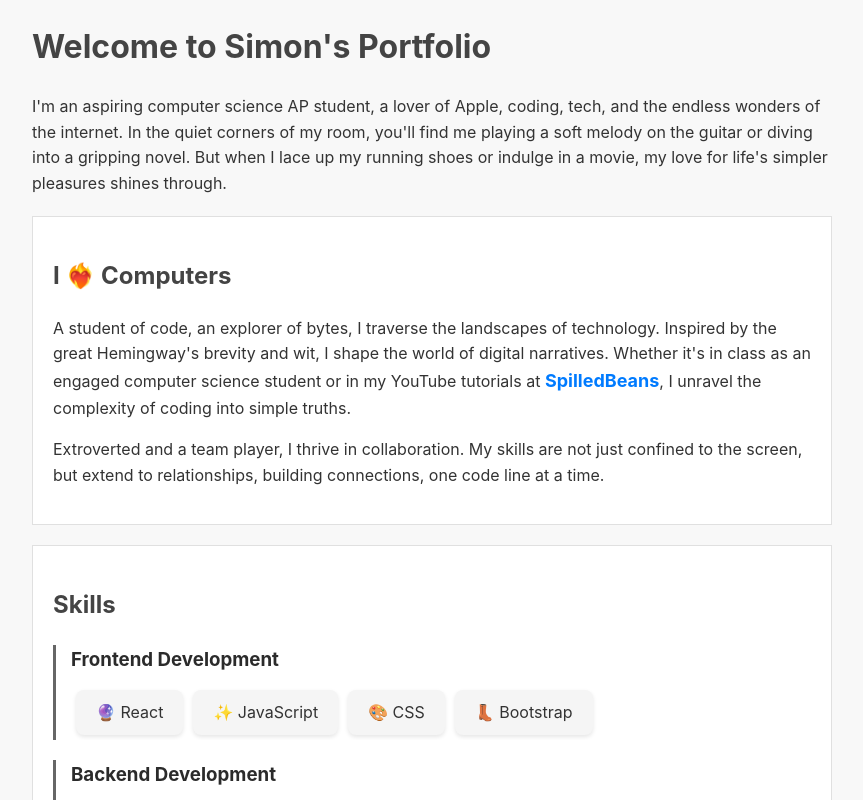
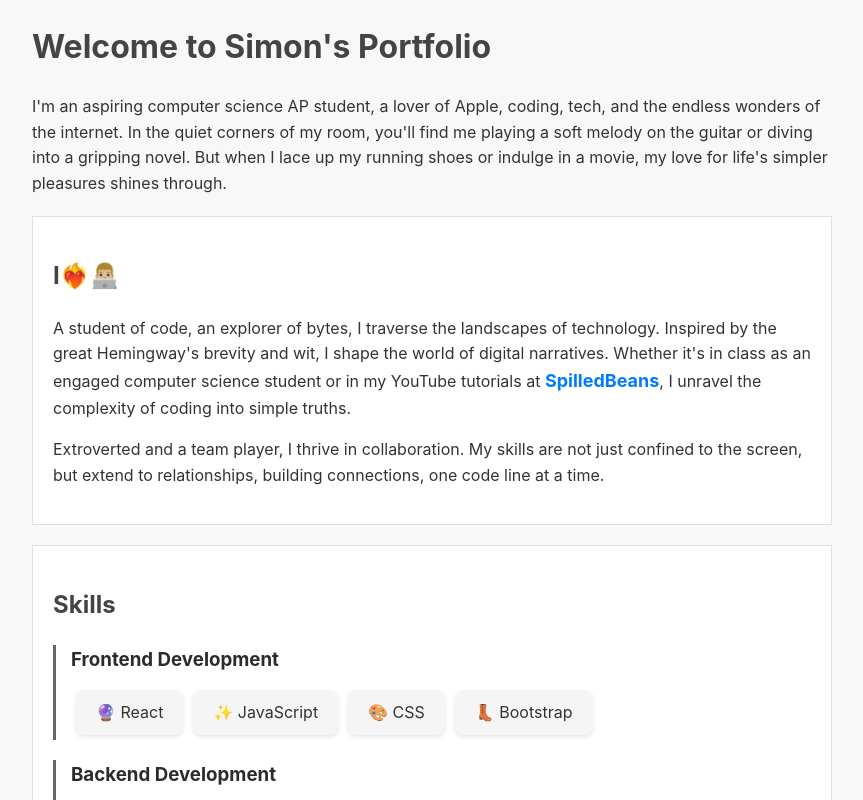
Before and after one commit to orskoven/orskoven.github.io, a React (Create React App) app: page / in a window 1280 px wide. Shown: the top 800 px of the page, without its empty margins (208-1071 px from the left). Built offline with nearby package versions, Linux system fonts and the light colour scheme.

Commit message:
Update AboutMe.js

```diff
--- a/src/AboutMe.js
+++ b/src/AboutMe.js
@@ -1,7 +1,7 @@
 const AboutMe = () => {
     return (
       <section className="section">
-            <h2>I ❤️‍🔥 Computers</h2>
+            <h2>I❤️‍🔥👨🏼‍💻</h2>
             <p>A student of code, an explorer of bytes, I traverse the landscapes of technology. Inspired by the great Hemingway's brevity and wit, I shape the world of digital narratives. Whether it's in class as an engaged computer science student or in my YouTube tutorials at <a href="https://www.youtube.com/@spilledbeans" class="youtube-link">SpilledBeans</a>, I unravel the complexity of coding into simple truths.</p>
             <p>Extroverted and a team player, I thrive in collaboration. My skills are not just confined to the screen, but extend to relationships, building connections, one code line at a time.</p>
          </section>
```
